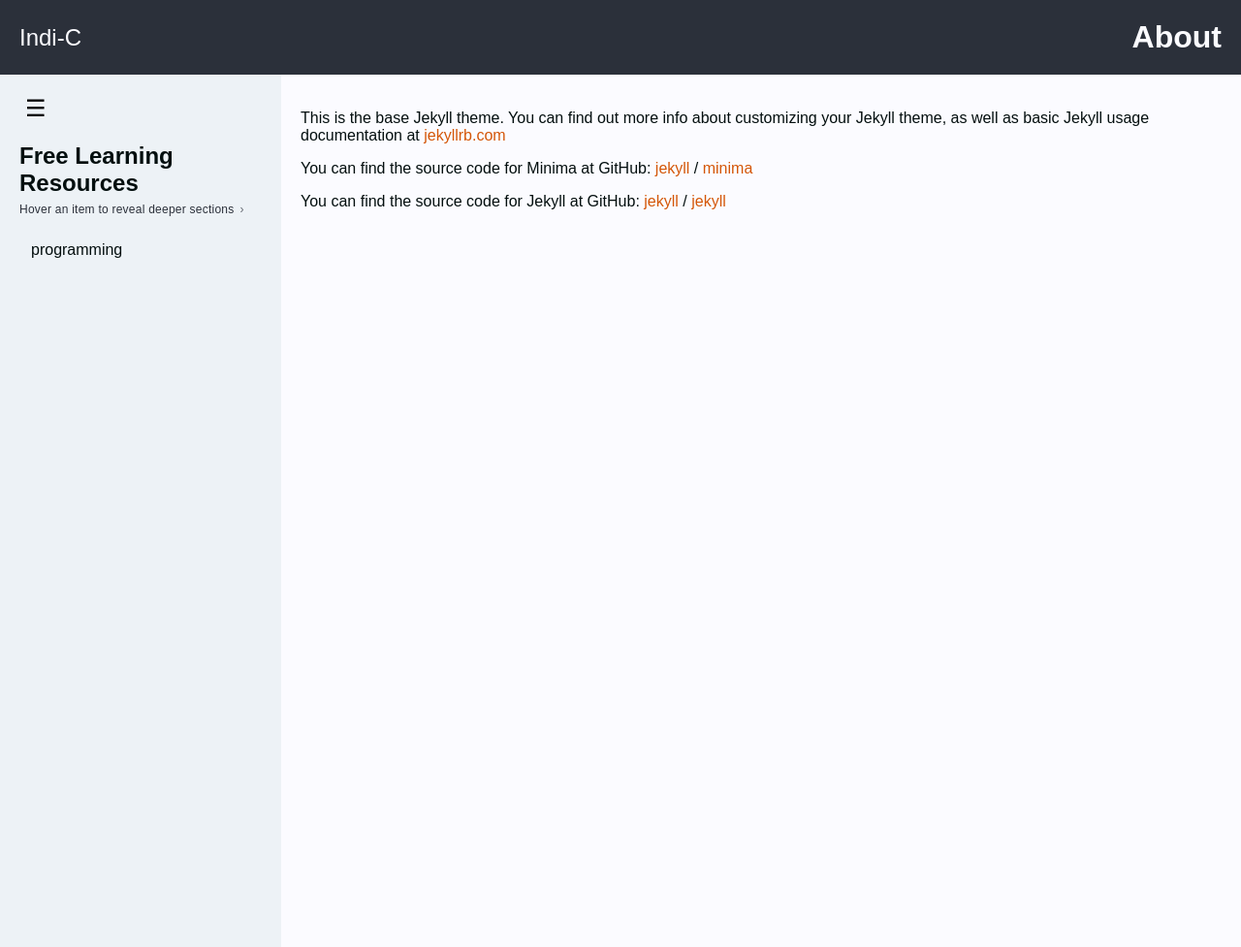
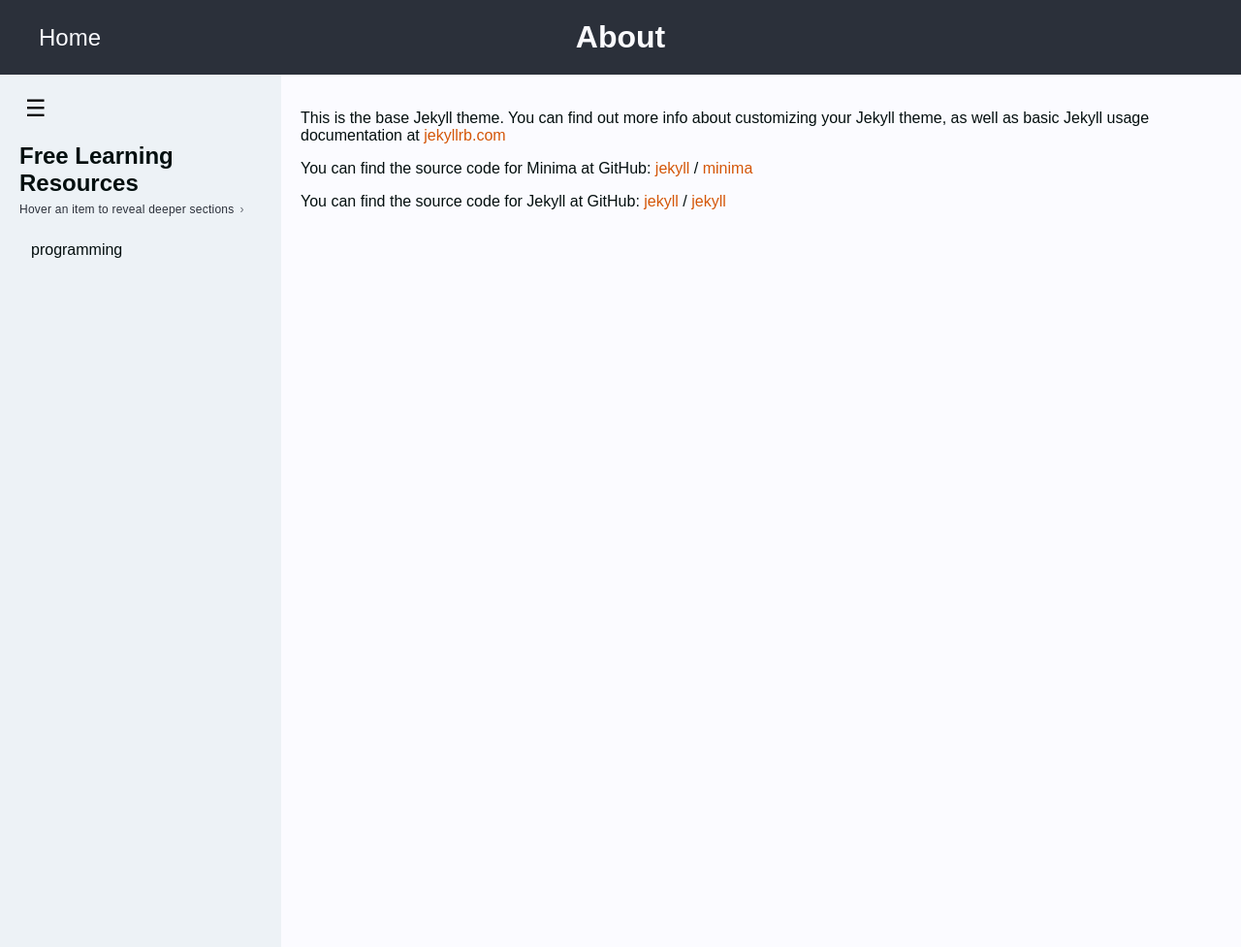
Before and after one commit to indi-c/indi-c.github.io, a Jekyll site: the page built from about.markdown, in a window 1280 px wide. Shown: the whole page at 97% size. Built offline with Jekyll 4.4.1, drawn with Linux system fonts in a browser that asks for light colours.

Commit message:
changed header

```diff
--- a/_layouts/freelearningdefault.html
+++ b/_layouts/freelearningdefault.html
@@ -28,9 +28,8 @@
     </head>
     <body>
         <div id="page-header" style="background-color: #2b303a; color: #fbfbff; padding: 20px;">
-            <!-- have the page title in the centre and the name of the website on the left. The name of the site acts as a link to the home page-->
-            <div style="display: flex; justify-content: space-between; align-items: center;">
-                <a href="{{ '/learning' | relative_url }}" style="color: #fbfbff; text-decoration: none; font-size: 24px;">Indi-C</a>
+            <div style="display: flex; justify-content: center; align-items: center; position: relative;">
+                <a href="{{ '/learning' | absolute_url }}" style="color: #fbfbff; text-decoration: none; font-size: 24px; position: absolute; left: 20px;">Home</a>
                 <h1 style="margin: 0;">{{ page.title }}</h1>
             </div>
         </div>
```
